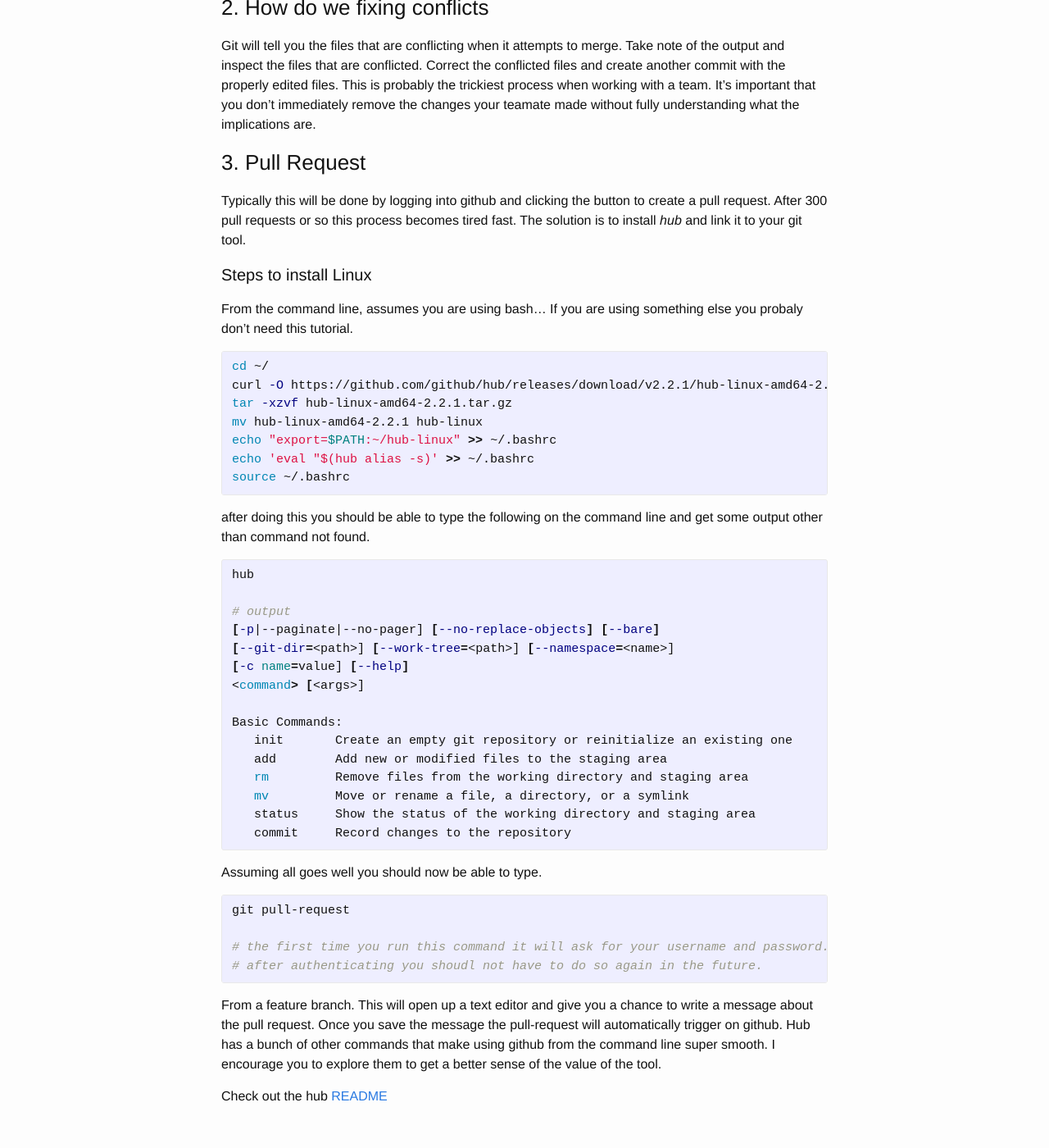
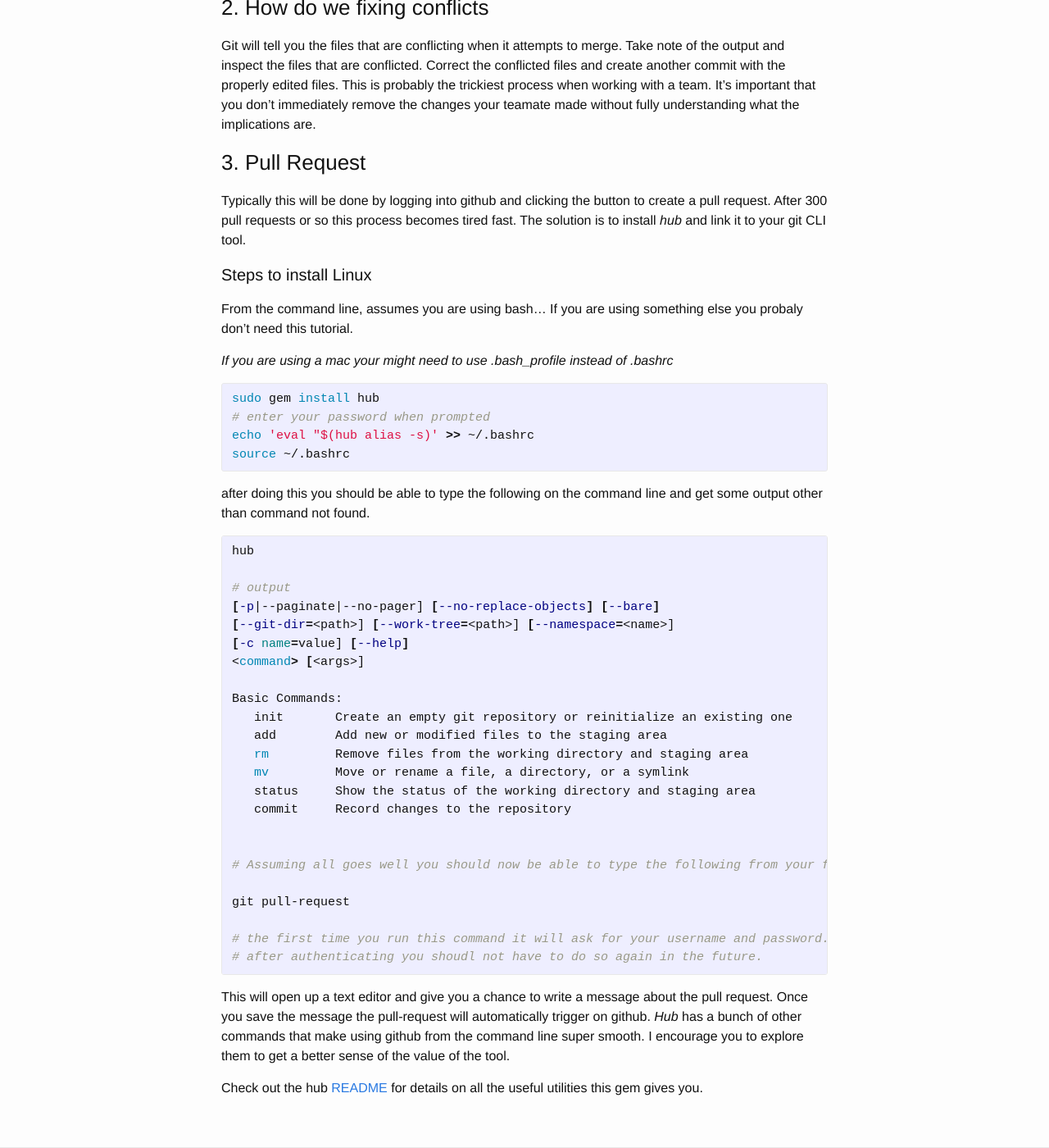
Before and after one commit to johnnyiller/johnnyiller.github.io, a Jekyll site: the page built from _posts/2015-8-26-quick-guide-to-github-team-workflow.markdown, in a window 1280 px wide and 1400 px high, scrolled down 885 px. Shown: the whole window at 82% size. Built offline with Jekyll 4.4.1, drawn with Linux system fonts in a browser that asks for light colours; comment, search, counter and statistics services are not loaded; some of the changed text lies outside the part shown.

Commit message:
team workflow update

```diff
--- a/_posts/2015-8-26-quick-guide-to-github-team-workflow.markdown
+++ b/_posts/2015-8-26-quick-guide-to-github-team-workflow.markdown
@@ -1,14 +1,14 @@
 ---
 layout: post
 title: "Quick guide to command line oriented github team workflow"
-date: 2015-8-26 16:00:00
+date: 2015-8-26 18:00:00
 comments: true
 categories: git github workflow commandline
 ---
 
 This is another article inspired by my work at the [thefirehoseproject](http://www.thefirehoseproject.com/).  To be clear, the firehose team does a great job of laying out a team workflow via an advanced git topics module that they provide.  This guide is meant for people *not taking thefirehoseproject* course or for those taking it that want a quick refresher along with some additional tips and tricks.
 
-First a brief overview of the workflow that teams should be using on github.  The process should happen as follows.  This assumes you are currently on the master branch and you want to start a new session of work on a feature branch?
+First a brief overview of the workflow that the majority of teams should be using on github.  This flow assumes you are currently on the master branch with no local commits and you want to start a new session of work on a feature branch?
 
 - git pull origin master
 - git checkout -b NEW_BRANCH_NAME
@@ -32,19 +32,18 @@
 
 ### 3. Pull Request
 
-Typically this will be done by logging into github and clicking the button to create a pull request.  After 300 pull requests or so this process becomes tired fast.  The solution is to install *hub* and link it to your git tool.
+Typically this will be done by logging into github and clicking the button to create a pull request.  After 300 pull requests or so this process becomes tired fast.  The solution is to install *hub* and link it to your git CLI tool.
 
 
 #### Steps to install Linux
 
 From the command line, assumes you are using bash... If you are using something else you probaly don't need this tutorial.
 
+*If you are using a mac your might need to use .bash_profile instead of .bashrc*
+
 {% highlight bash %}
-cd ~/
-curl -O https://github.com/github/hub/releases/download/v2.2.1/hub-linux-amd64-2.2.1.tar.gz
-tar -xzvf hub-linux-amd64-2.2.1.tar.gz
-mv hub-linux-amd64-2.2.1 hub-linux
-echo "export=$PATH:~/hub-linux" >> ~/.bashrc
+sudo gem install hub
+# enter your password when prompted
 echo 'eval "$(hub alias -s)' >> ~/.bashrc
 source ~/.bashrc
 {% endhighlight %}
@@ -68,11 +67,9 @@
    status     Show the status of the working directory and staging area
    commit     Record changes to the repository
 
-{% endhighlight %}
 
-Assuming all goes well you should now be able to type.
+# Assuming all goes well you should now be able to type the following from your feature branch.
 
-{% highlight bash %}
 git pull-request
 
 # the first time you run this command it will ask for your username and password.
@@ -80,6 +77,6 @@
 
 {% endhighlight %}
 
-From a feature branch.  This will open up a text editor and give you a chance to write a message about the pull request. Once you save the message the pull-request will automatically trigger on github.  Hub has a bunch of other commands that make using github from the command line super smooth.  I encourage you to explore them to get a better sense of the value of the tool.
+This will open up a text editor and give you a chance to write a message about the pull request. Once you save the message the pull-request will automatically trigger on github.  *Hub* has a bunch of other commands that make using github from the command line super smooth.  I encourage you to explore them to get a better sense of the value of the tool.
 
-Check out the hub [README](https://github.com/github/hub)
+Check out the hub [README](https://github.com/github/hub) for details on all the useful utilities this gem gives you.
```
